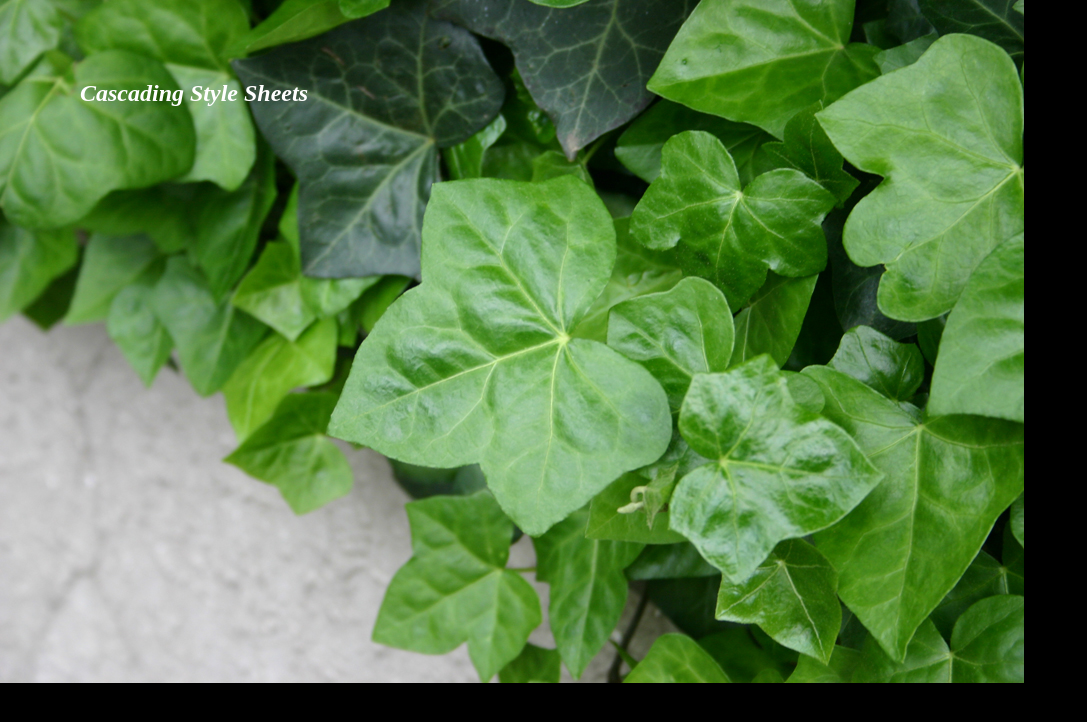
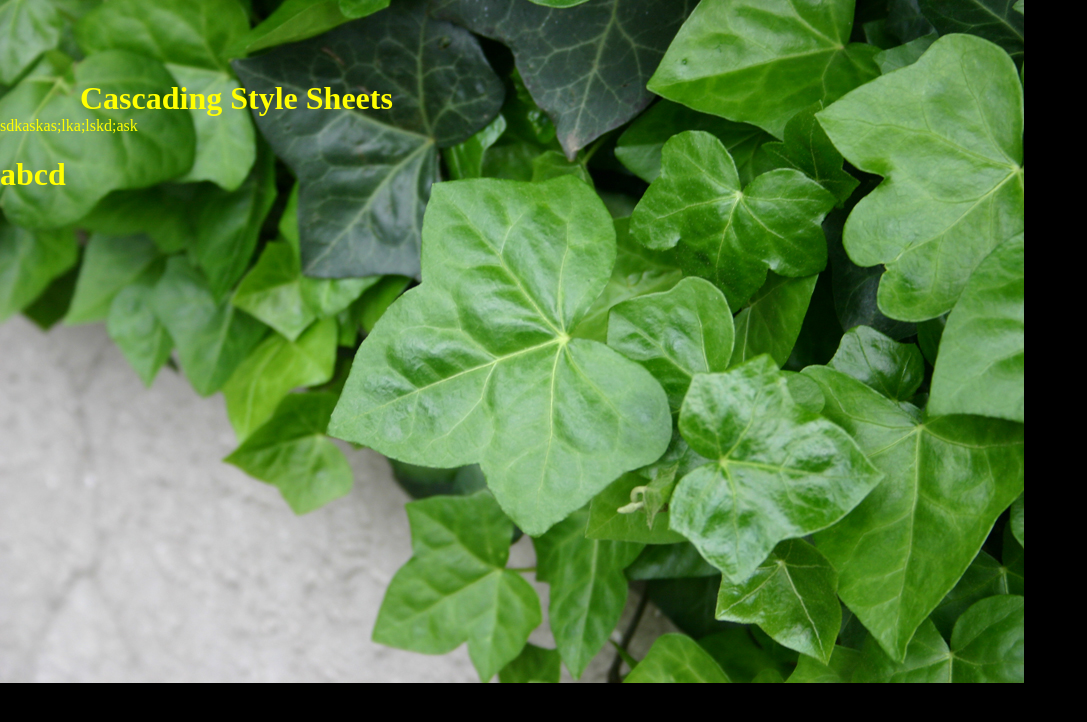
Before and after one commit to indigocolor2024/2024VC, a plain HTML site: page css_sample3.html in a window 1280 px wide. Shown: the whole page, without its empty margins (0-1087 px from the left). Drawn offline with Linux system fonts and the light colour scheme.

Commit message:
css_sample3.html

```diff
--- a/css_sample3.html
+++ b/css_sample3.html
@@ -2,26 +2,20 @@
 <html>
 <head>
 <meta charset="UTF-8">
-<title>HTMLへの組み込みサンプル２</title>
+<title>HTMLへの組み込みサンプル３</title>
+</head>
 
-<style type="text/css">
-   <!--
-   body {
-      margin: 0;
-      color: #ffffff;
+ <body style="margin: 0;color: #ffff00;
       background: #000000 url(leaf.jpg)
-      no-repeat
-   }
-   h1 {
-      margin: 80px 0 0 80px;
+      no-repeat">
+
+ <h1 style="margin: 80px 0 0 80px;
       font: bold italic x-large
-      "Times New Roman",Times,serif
-   }
-   -->
- </style>
+      "Times New Roman",Times,serif">
+ Cascading Style Sheets
+ </h1>
+sdkaskas;lka;lskd;ask
+ <h1>abcd</h1>
 
- </head>
- <body>
-   <h1>Cascading Style Sheets</h1>
  </body>
 </html>
```
